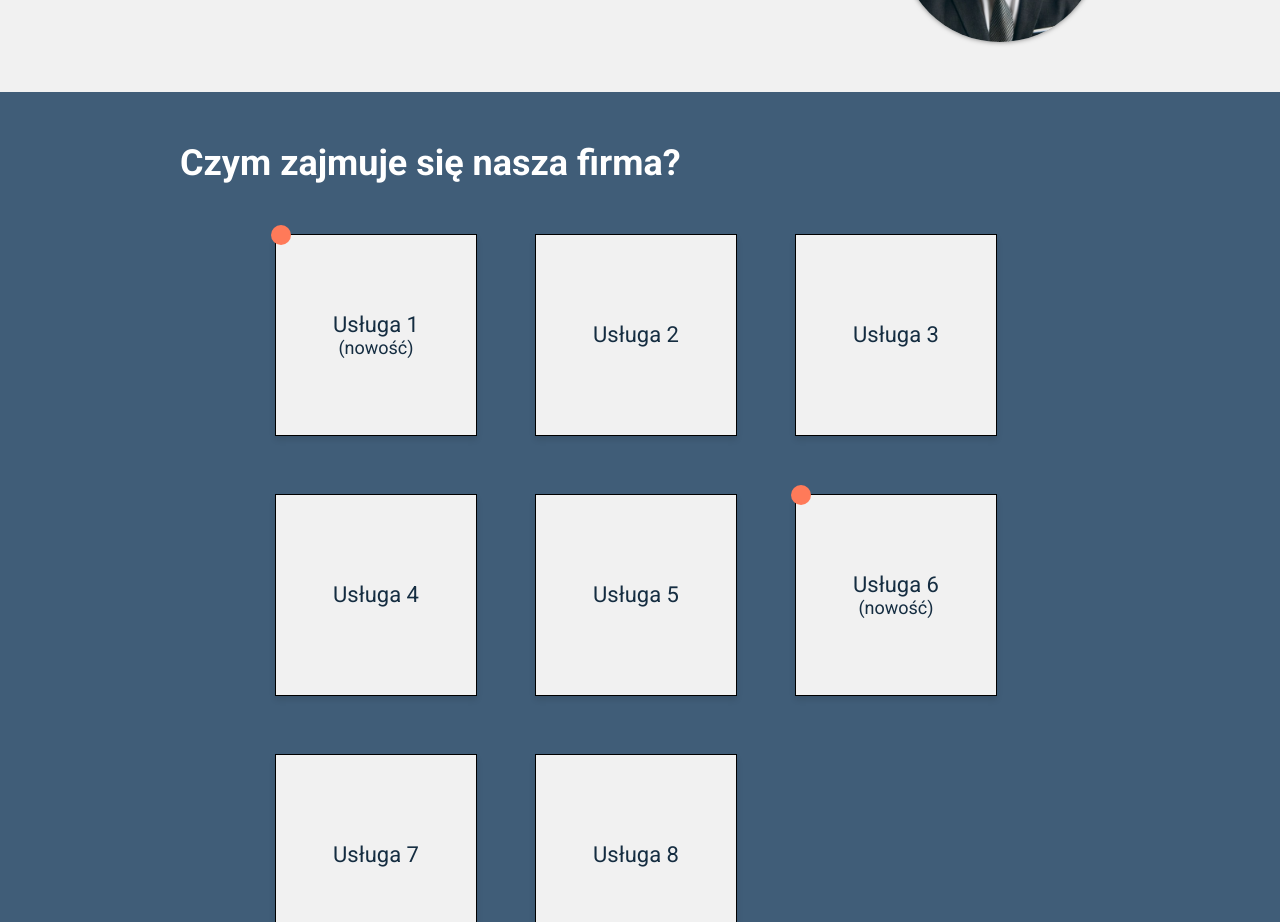
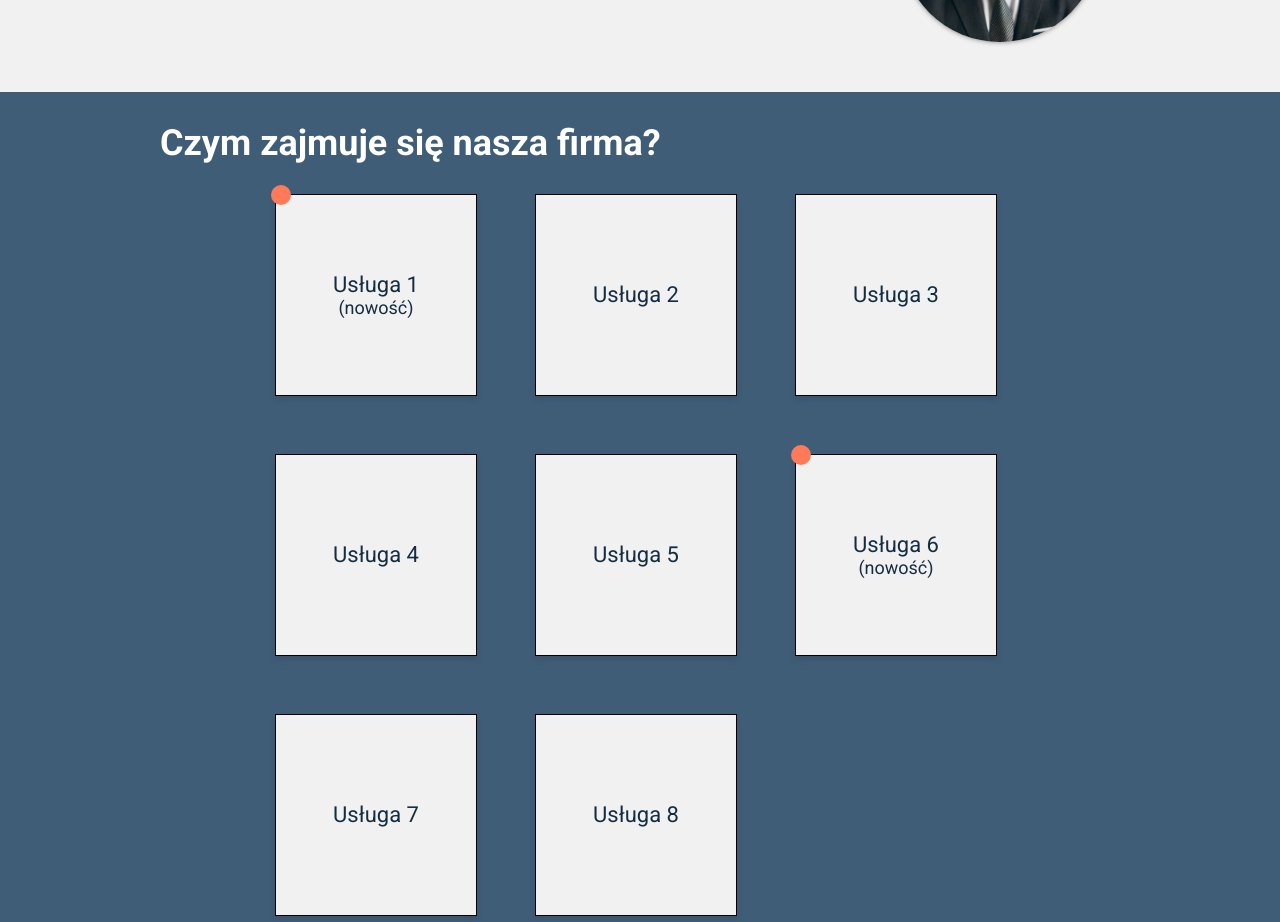
Before and after one commit to MichalMiemus/ProjektReact1, a React (Vite) app: page / in a window 1280 px wide. Shown: the part 1720-2642 px from the top of the page. Built offline with nearby package versions, Linux system fonts and the light colour scheme.

Commit message:
3rd section description padding

```diff
--- a/src/App.css
+++ b/src/App.css
@@ -229,7 +229,7 @@ footer .links li a {
   font-size: 24px;
   font-weight: 700;
   text-align: center;
-  padding: 20px;
+  padding: 15px;
 }
 
 /* grid container for boxes with offers */
@@ -403,6 +403,7 @@ footer .links li a {
     font-size: 36px;
     font-weight: 700;
     text-align: left;
+    padding: 0;
   }
 
   .grid-item {
```
